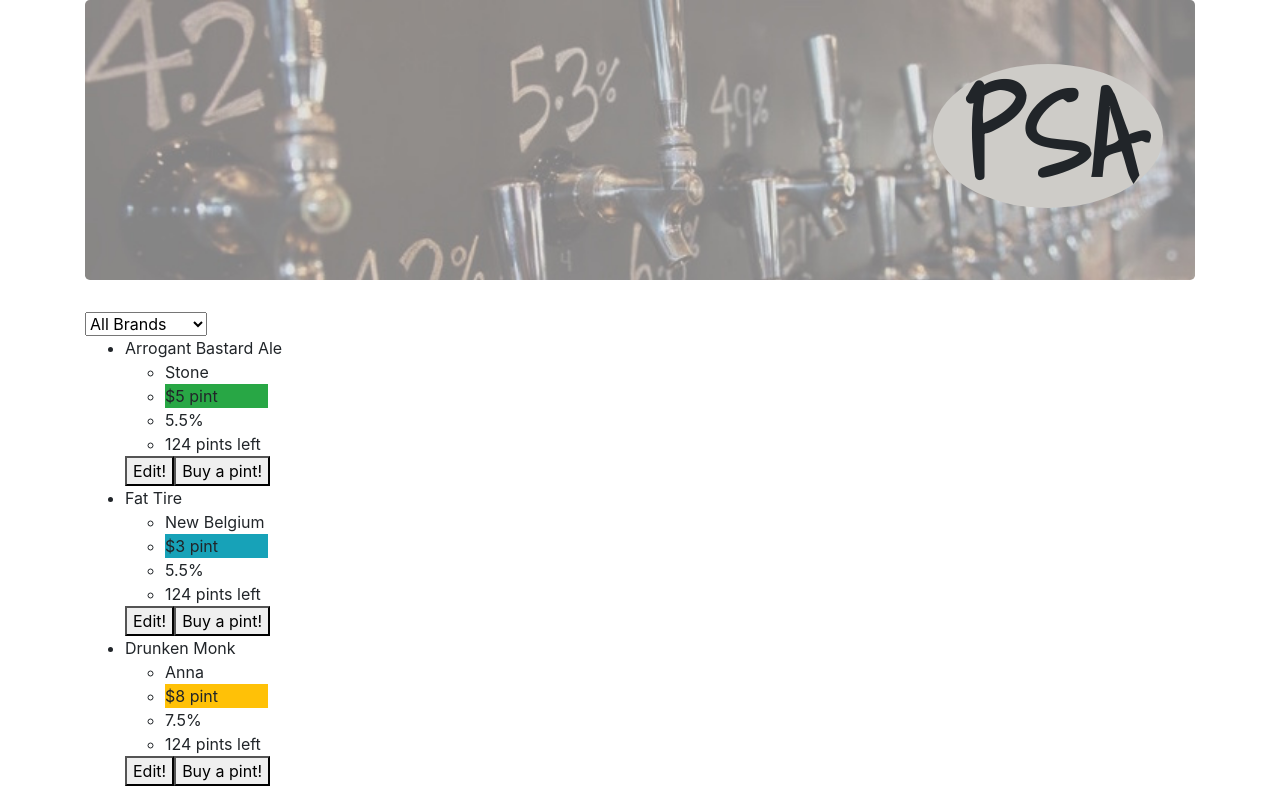
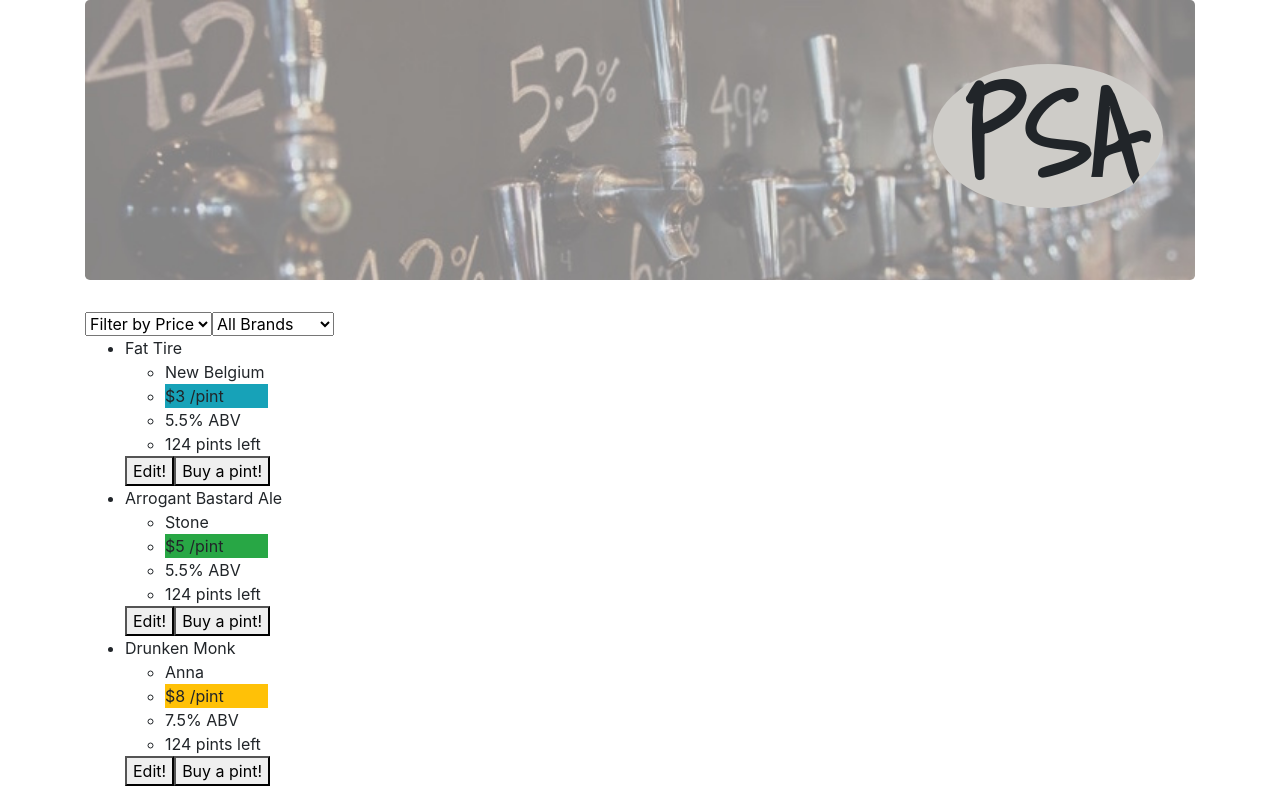
Before and after one commit to twyststar/Angular-tap-room, an Angular app: page / in a window 1280 px wide. Shown: the top 800 px of the page. Built offline with nearby package versions, Linux system fonts and the light colour scheme.

Commit message:
Add filter by price pipe, hide/show functionality

```diff
--- a/src/app/app.component.ts
+++ b/src/app/app.component.ts
@@ -11,9 +11,9 @@ selectedKeg = null;
 salesSelectedKeg = null;
   masterKegList: Keg[] = [
 
-    new Keg('Arrogant Bastard Ale', 'Stone', 5, '5.5%', 124),
-    new Keg('Fat Tire', 'New Belgium', 3, '5.5%', 124),
-    new Keg('Drunken Monk', 'Anna', 8, '7.5%', 124)
+    new Keg('Arrogant Bastard Ale', 'Stone', 5, 5.5, 124),
+    new Keg('Fat Tire', 'New Belgium', 3, 5.5, 124),
+    new Keg('Drunken Monk', 'Anna', 8, 7.5, 124)
   ];
   editKeg(clickedKeg) {
    this.selectedKeg = clickedKeg;
--- a/src/app/app.module.ts
+++ b/src/app/app.module.ts
@@ -10,7 +10,7 @@ import { NewKegComponent } from './new-keg.component';
 import{KegSalesComponent } from './keg-sales.component';
 import{ KegHeadingComponent } from './keg-heading.component';
 import { BrandPipe } from './brand.pipe';
-
+import { FilterPipe } from './filterPipe.pipe';
 @NgModule({
   declarations: [
     AppComponent,
@@ -19,7 +19,8 @@ import { BrandPipe } from './brand.pipe';
     NewKegComponent,
     KegSalesComponent,
     KegHeadingComponent,
-    BrandPipe
+    BrandPipe,
+    FilterPipe
   ],
   imports: [
     BrowserModule,
--- /dev/null
+++ b/src/app/filterPipe.pipe.ts
@@ -0,0 +1,27 @@
+import {Pipe, PipeTransform} from '@angular/core';
+import {Keg} from './keg.model';
+
+
+@Pipe({
+  name: "filter",
+  pure: false
+})
+
+export class FilterPipe implements PipeTransform {
+  transform(input: Keg[], desiredFilter) {
+    var output: Keg[] = [];
+    for (var i = 0; i < input.length; i++) {
+        output.push(input[i]);
+        console.log(input[i])
+    }
+    if (desiredFilter === "byPrice"){
+      output.sort(function(a, b){
+        return a.price - b.price;
+      })
+    } else if  (desiredFilter === "allKegs"){
+      return output
+    }
+    return output;
+  }
+
+}
--- a/src/app/keg-list.component.html
+++ b/src/app/keg-list.component.html
@@ -1,14 +1,21 @@
-<select (change)="onChange($event.target.value)">
+
+
+<select (change)="onChoice($event.target.value)">
+  <option value="byPrice">Filter by Price</option>
+  <option value="allKegs">Show All</option>
+</select>
+<!-- *ngIf="brandPipe" -->
+<select  (change)="onChange($event.target.value)">
   <option value="allBrands">All Brands</option>
   <option *ngFor="let keg of childKegList" value="{{keg.brand}}">{{keg.brand}}</option>
 </select>
 
-<ul>
-  <li [class]="lowWarning(keg)" *ngFor="let keg of childKegList | brand:filterByBrand">{{keg.name}}
+<ul *ngIf="filterPipe">
+  <li [class]="lowWarning(keg)" *ngFor="let keg of childKegList | filter:filterByPrice">{{keg.name}}
     <ul>
       <li>{{keg.brand}}</li>
-      <li [class]="priceColor(keg)">${{keg.price}} pint</li>
-      <li>{{keg.alcContent}}</li>
+      <li [class]="priceColor(keg)">${{keg.price}} /pint</li>
+      <li>{{keg.alcContent}}% ABV</li>
       <li>{{keg.amount}} pints left</li>
     </ul>
       <button (click)="editButtonHasBeenClicked(keg)">Edit!</button>
@@ -16,3 +23,19 @@
 </li>
 
 </ul>
+
+
+
+<ul *ngIf="brandPipe">
+  <li  [class]="lowWarning(keg)" *ngFor="let keg of childKegList | brand:filterByBrand">{{keg.name}}
+    <ul>
+      <li>{{keg.brand}}</li>
+      <li [class]="priceColor(keg)">${{keg.price}} /pint</li>
+      <li>{{keg.alcContent}}% ABV</li>
+      <li>{{keg.amount}} pints left</li>
+    </ul>
+      <button (click)="editButtonHasBeenClicked(keg)">Edit!</button>
+      <button (click)="salesButtonHasBeenClicked(keg)">Buy a pint!</button>
+</li>
+
+</ul>
--- a/src/app/keg-list.component.ts
+++ b/src/app/keg-list.component.ts
@@ -11,11 +11,19 @@ export class KegListComponent {
   @Output() clickSender= new EventEmitter();
   @Output() saleClickSender = new EventEmitter();
   filterByBrand: string = "allBrands";
-
+  brandPipe = null;
+  filterPipe = "allKegs";
+  filterByPrice: string = "byPrice";
   onChange(optionFromMenu) {
   this.filterByBrand = optionFromMenu;
+  this.brandPipe = "show";
+  this.filterPipe = null;
   }
-
+  onChoice(optionFromMenu){
+    this.filterByPrice = optionFromMenu;
+    this.filterPipe = "allKegs";
+    this.brandPipe = null;
+  }
   editButtonHasBeenClicked(kegToEdit: Keg) {
     this.clickSender.emit(kegToEdit);
   }
--- a/src/app/keg.model.ts
+++ b/src/app/keg.model.ts
@@ -1,4 +1,4 @@
 
 export class Keg {
-  constructor(public name: string, public brand: string, public price: number, public alcContent: string, public amount: number) {}
+  constructor(public name: string, public brand: string, public price: number, public alcContent: number, public amount: number) {}
 }
--- a/src/app/new-keg.component.ts
+++ b/src/app/new-keg.component.ts
@@ -9,7 +9,7 @@ import { Keg } from './keg.model';
 export class NewKegComponent {
   @Output() newKegSender = new EventEmitter();
 
-  submitForm(name: string, brand: string, price: number, alcContent: string){
+  submitForm(name: string, brand: string, price: number, alcContent: number){
     var newKegToAdd: Keg = new Keg(name, brand, price, alcContent, 124);
     this.newKegSender.emit(newKegToAdd);
   }
```
Also changed, not shown: src/app/brand.pipe.ts (line endings or trailing spaces).
